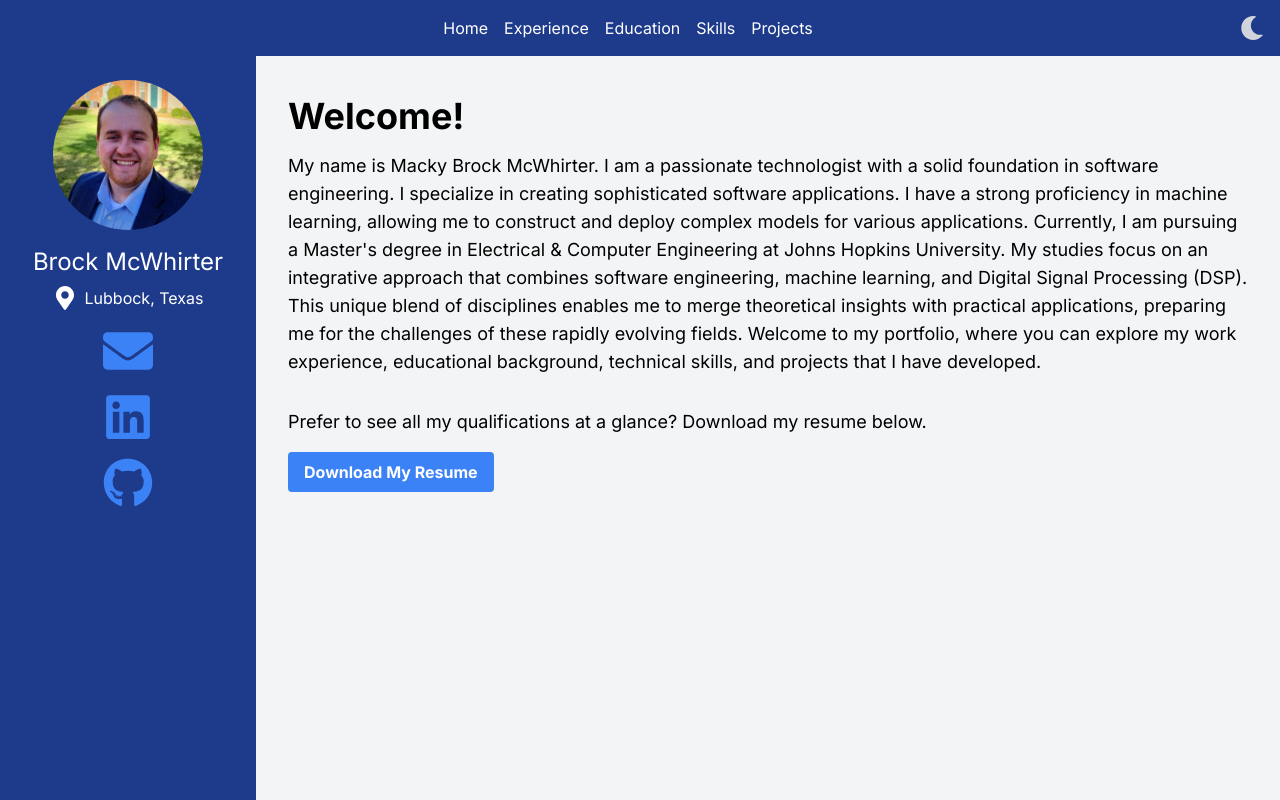
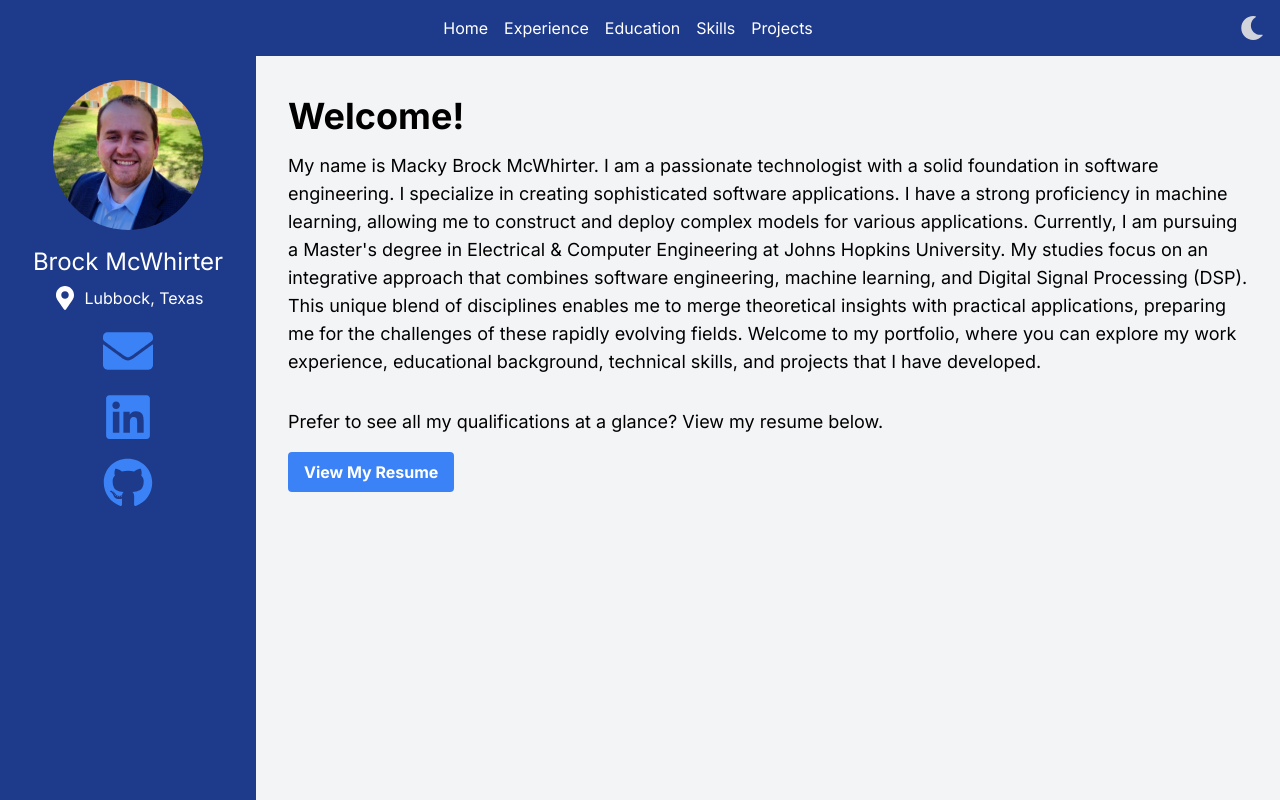
Before and after one commit to brockmcwhirter/portfolio, a Next.js app: page / in a window 1280 px wide. Shown: the top 800 px of the page. Built offline with nearby package versions, Linux system fonts and the light colour scheme.

Commit message:
Resume Google Drive fix

```diff
--- a/app/components/About.tsx
+++ b/app/components/About.tsx
@@ -9,10 +9,10 @@ const About: React.FC<{ darkMode: boolean }> = ({ darkMode }) => {
       </p>
       <div className="mt-8">
         <p className="text-lg">
-          Prefer to see all my qualifications at a glance? Download my resume below.
+          Prefer to see all my qualifications at a glance? View my resume below.
         </p>
-        <a href="/MackyMcWhirterResume.pdf" download className="inline-block bg-secondary text-light-text font-bold py-2 px-4 rounded hover:bg-accent transition duration-300 mt-4">
-          Download My Resume
+        <a href="https://drive.google.com/drive/folders/1I6pycIFp26E3hloy86wPBva1RvFjot1_?usp=sharing" target="_blank" rel="noopener noreferrer" className="inline-block bg-secondary text-light-text font-bold py-2 px-4 rounded hover:bg-accent transition duration-300 mt-4">
+          View My Resume
         </a>
       </div>
     </section>
```
